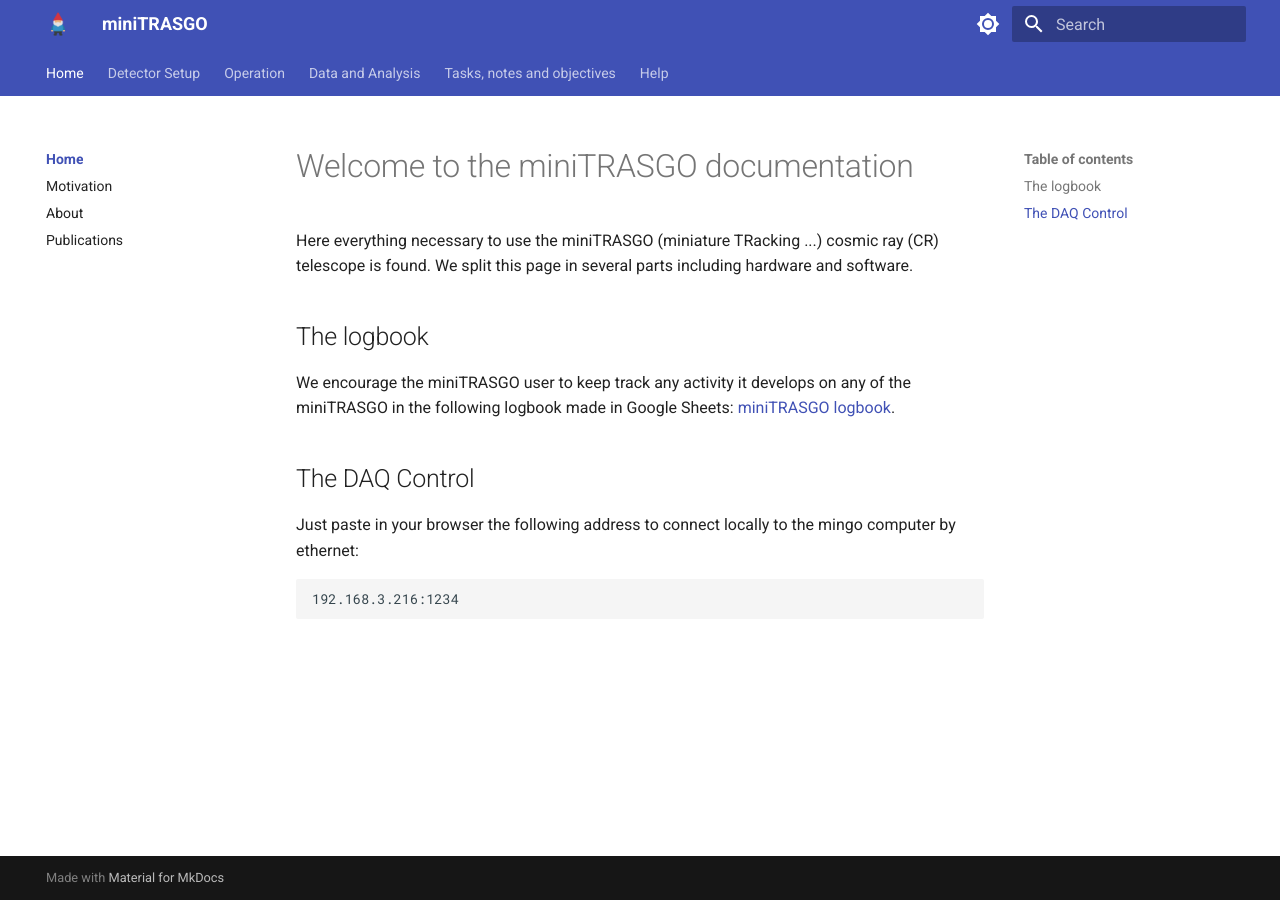
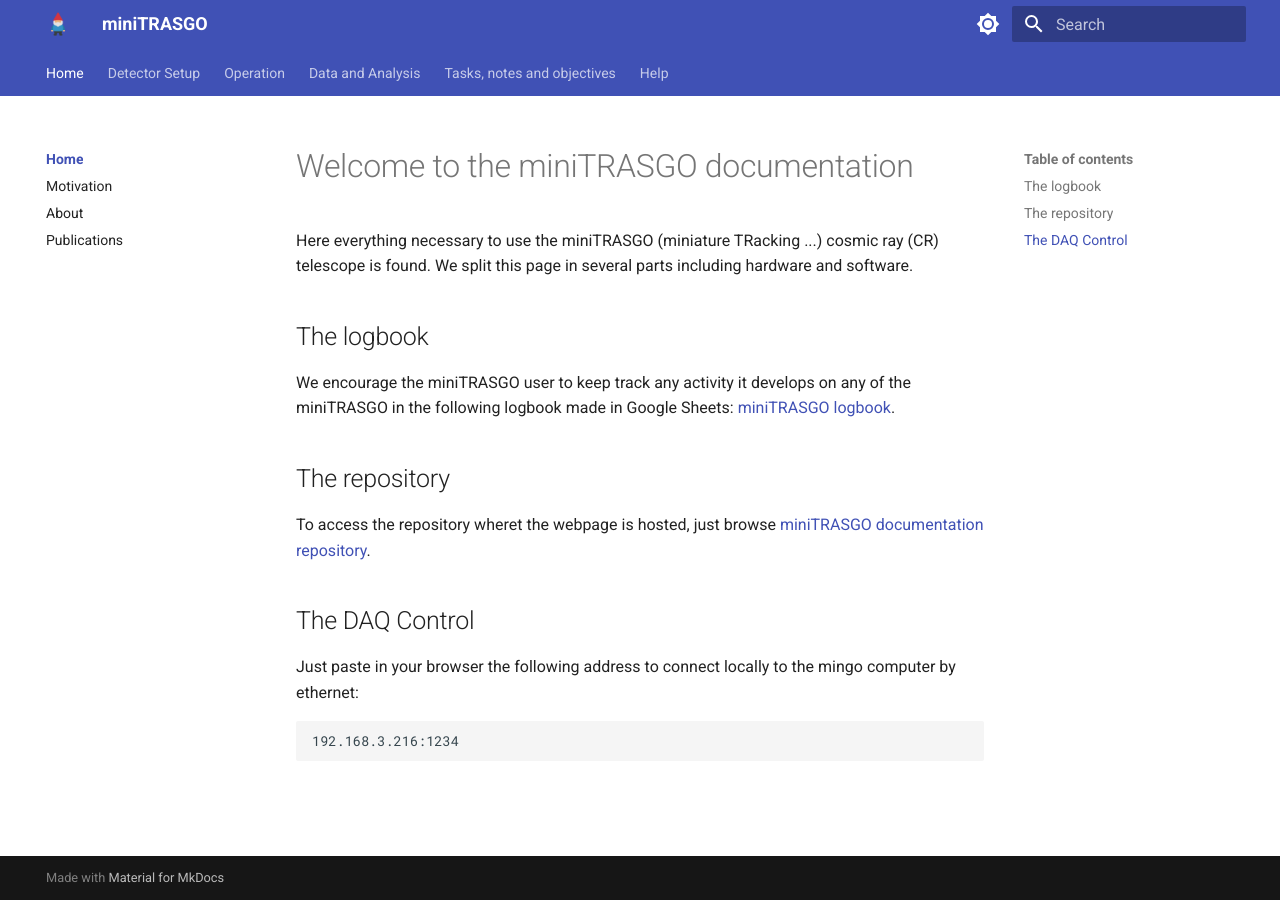
Before and after one commit to cayesoneira/miniTRASGO-documentation, an MkDocs documentation site: the page built from docs/index.md, in a window 1280 px wide. Built offline with MkDocs 1.6.1 and Material for MkDocs 9.7.7, drawn with Linux system fonts in a browser that asks for light colours.

Commit message:
Update index.md

```diff
--- a/docs/index.md
+++ b/docs/index.md
@@ -4,6 +4,8 @@
 ## The logbook
 We encourage the miniTRASGO user to keep track any activity it develops on any of the miniTRASGO in the following logbook made in Google Sheets: [miniTRASGO logbook](https://docs.google.com/spreadsheets/d/12n6DfQ32oXcRKpHaolfAoO3pKVVrrWzk7TBOIZ0N6ro/edit?usp=sharing).
 
+## The repository
+To access the repository wheret the webpage is hosted, just browse [miniTRASGO documentation repository](https://github.com/cayesoneira/miniTRASGO).
 
 ## The DAQ Control
 Just paste in your browser the following address to connect locally to the mingo computer by ethernet:
```
